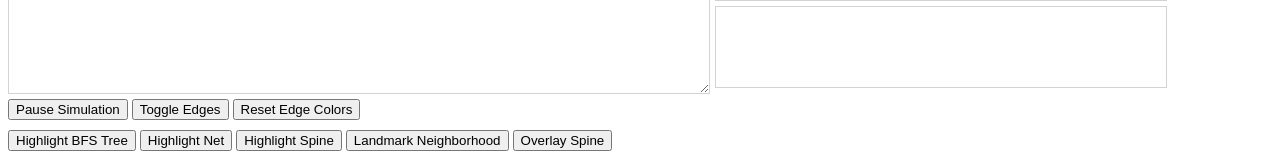
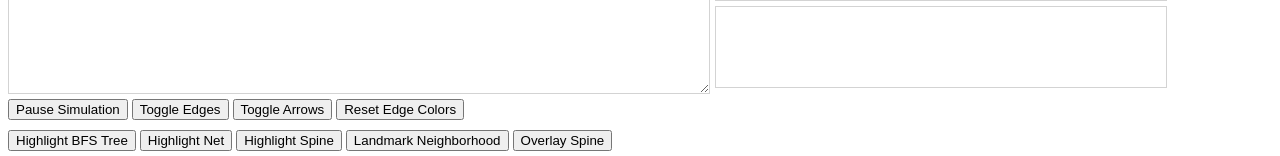
Before and after one commit to prparikh02/Region-Graph-Exploration, a Flask app: template app/templates/index.html in a window 1280 px wide. Shown: the part 1503-1659 px from the top of the page. Run offline with Flask 2, Linux system fonts and the light colour scheme; the template is opened without the code that fills it, so the values that code supplies are empty; some libraries are stand-ins or nearby versions.

Commit message:
Toggle edge arrows

```diff
--- a/app/templates/index.html
+++ b/app/templates/index.html
@@ -247,6 +247,7 @@
                     <div>
                         <button id="stopSimulationBtn" type="button">Pause Simulation</button>
                         <button id="toggleEdgesBtn" type="button">Toggle Edges</button>
+                        <button id="toggleArrowsBtn" type="button">Toggle Arrows</button>
                         <button id="resetEdgeColorsBtn" type="button">Reset Edge Colors</button>
                     </div>
                     <div>
@@ -475,6 +476,21 @@
         }
         edgesDataset.update(updateArray);
         edgesShown = !edgesShown;
+    });
+
+    $('#toggleArrowsBtn').click(function(e) {
+        e.preventDefault();
+        var updateArray = [];
+        for (edgeID in allEdges) {
+            var edge = allEdges[edgeID];
+            if (edge.hasOwnProperty('arrows')) {
+                delete edge['arrows'];
+            } else {
+                edge['arrows'] = 'to';
+            }
+            updateArray.push(edge);
+        }
+        edgesDataset.update(updateArray);
     });
 
     $('#resetEdgeColorsBtn').click(function(e) {
```
